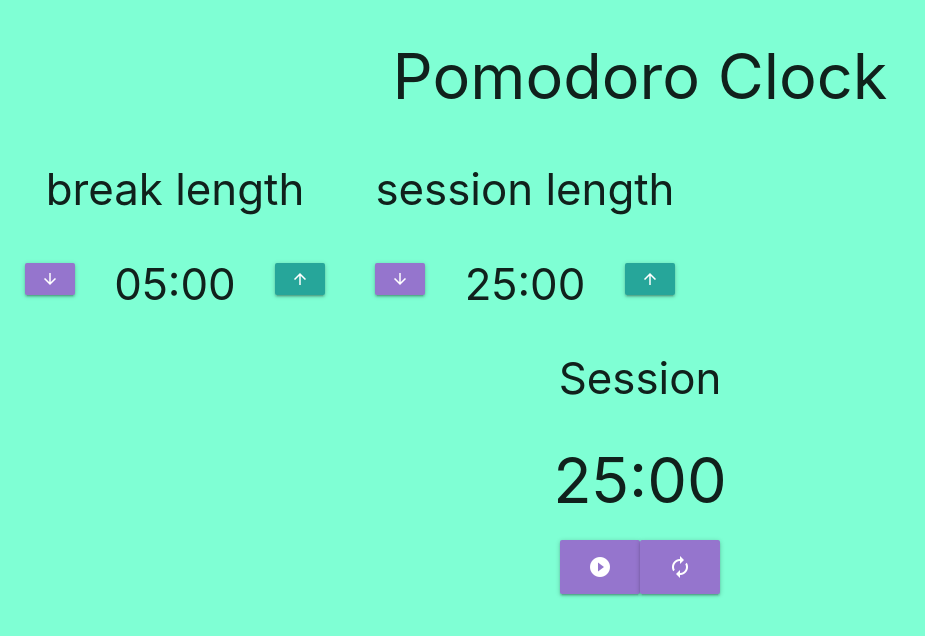
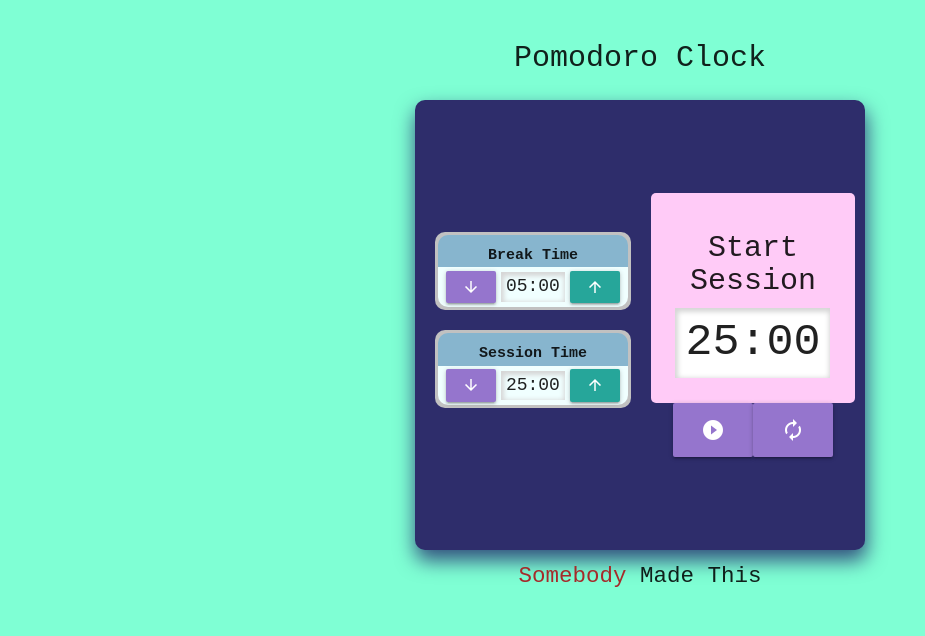
Before and after one commit to ugoxyz/pomodoro, a plain HTML site: page index.html in a window 1280 px wide. Shown: the whole page, without its empty margins (0-925 px from the left). Drawn offline with nearby package versions, Linux system fonts and the light colour scheme.

Commit message:
new updates css

```diff
--- a/index.css
+++ b/index.css
@@ -1,18 +1,125 @@
-.time-sets{
+* {
+    margin: 0;
+    padding: 0;
+    box-sizing: border-box;
+}
+
+@media only screen and (max-width: 800px) {
+    body {
+        transform: scale(0.6);
+    }
+}
+
+.wrapper {
+    height: 90vh;
+}
+
+.main-container {
+    display: flex;
+    margin: auto;
+    width: 450px;
+    height: 450px;
+    justify-content: center;
+    align-items: center;
+    background-color: rgb(46, 45, 107);
+    padding: 10px;
+    box-shadow: 1px 10px 20px 0.5px rgb(50, 80, 126);
+    border-radius: 10px;
+}
+
+body {
+    background-color: aquamarine;
+    font-family: 'Courier New', Courier, monospace;
+}
+
+
+
+.for-length {
+    margin: 10px 10px 10px 0px;
+}
+
+.wrapper-time {
+    background-color: rgb(193, 193, 193);
+    border-radius: 10px;
+    padding: 3px;
+    min-width: 40px;
+}
+
+.time-sets {
+    display: flex;
+    flex-wrap: wrap;
+    flex-direction: row;
+    justify-content: center;
+    align-items: center;
+    background-color: azure;
+    border-radius: 0px 0px 10px 10px
+}
+
+.time-sets h3 {
+    font-size: 1.2rem;
+    box-shadow: inset 1px 2px 5px 2px rgb(214, 214, 214);
+    padding: 5px;
+    min-width: 20px;
+    display: inline-block;
+    margin: 5px;
+
+}
+
+h1 {
+    font-size: 2rem;
+    text-align: center;
+}
+
+.label {
+    font-size: 1.0rem;
+    padding-top: 10px;
+    background-color: rgb(135, 181, 206);
+    font-weight: bolder;
+    border-radius: 10px 10px 0px 0px;
+}
+
+.time-cards {
+    display: flex;
+    flex-direction: column;
+    justify-content: space-evenly;
+    margin: 0px 10px 10px 10px;
+    width: 20vw;
+
+}
+
+.indicators {
     display: grid;
-    grid-template-columns: 50px 200px 50px;
     justify-items: center;
     align-items: center;
+    background-color: rgb(255, 203, 247);
+    border-radius: 5px;
 }
 
-.dual-container{
-    display: grid;
-    grid-template-columns: 1fr 1fr;
-    width: 700px;
-    justify-items: center;
-    align-items: center;
+.indicators h1 {
+    background-color: rgb(255, 255, 255);
+    font-size: 3rem;
+    box-shadow: inset 1px 2px 5px 2px rgb(214, 214, 214);
+    padding: 10px;
+    margin-top: 0;
+
 }
 
-body{
-    background-color: aquamarine;
+.indicators h3 {
+    background-color: rgb(255, 203, 247);
+    margin-bottom: 0;
+    font-size: 2rem;
+    padding: 10px;
 }
+
+.footer {
+    text-align: center;
+    padding: 10px;
+    font-family: 'Courier New', Courier, monospace;
+    font-size: 1.5em;
+}
+
+
+.footer a {
+    text-decoration: none;
+    color: brown;
+}
--- a/index.js
+++ b/index.js
@@ -4,9 +4,7 @@ function App() {
   const [sessionTime, setSessionTime] = React.useState(25 * 60);
   const [timerOn, setTimerOn] = React.useState(false);
   const [onBreak, setOnBreak] = React.useState(false);
-  const [breakAudio, setBreakAudio] = React.useState(
-    new Audio("videoplayback.m4a")
-  );
+  const [breakAudio, setBreakAudio] = React.useState(new Audio("Alarm.mp3"));
 
   const playBreakSound = () => {
     breakAudio.currentTime = 0;
@@ -14,8 +12,8 @@ function App() {
   };
 
   const formatTime = (time) => {
-    let minutes = Math.floor(time/60);
-    let seconds = time%60;
+    let minutes = Math.floor(time / 60);
+    let seconds = time % 60;
     return (
       (minutes < 10 ? "0" + minutes : minutes) +
       ":" +
@@ -62,10 +60,11 @@ function App() {
               setOnBreak(false);
               return sessionTime;
             }
-            return prev-1;
+            return prev - 1;
           });
+
+          nextDate += second;
         }
-        nextDate += second;
       }, 30);
       localStorage.clear();
       localStorage.setItem("interval-id", interval);
@@ -82,46 +81,75 @@ function App() {
     setSessionTime(25 * 60);
   };
   return (
-    <div className="center-align">
+    <div className="wrapper">
+      <div>
         <h1>Pomodoro Clock</h1>
-      <div className="dual-container">
+      </div>
+      <div className="center-align main-container">
+        <div className="time-cards">
           <Length
-          title={"break length"}
+            title={"Break Time"}
             changeTime={changeTime}
             type={"break"}
             time={breakTime}
             formatTime={formatTime}
           />
           <Length
-          title={"session length"}
+            title={"Session Time"}
             changeTime={changeTime}
             type={"session"}
             time={sessionTime}
             formatTime={formatTime}
           />
         </div>
-      <h3>{onBreak ? "Break" : "Session"}</h3>
+        <div>
+          <div className="indicators">
+            <h3>{onBreak ? "Take a Break" : "Start Session"}</h3>
             <h1>{formatTime(displayTime)}</h1>
-      <button className="btn-large deep-purple lighten-2" onClick={controlTime}>
+          </div>
+          <div className="className">
+            <button
+              className="btn-large deep-purple lighten-2"
+              onClick={controlTime}
+            >
               {timerOn ? (
                 <i className="material-icons">pause_circle_filled</i>
               ) : (
                 <i className="material-icons">play_circle_filled</i>
               )}
             </button>
-      <button className="btn-large deep-purple lighten-2" onClick={resetTime}>
+            <button
+              className="btn-large deep-purple lighten-2"
+              onClick={resetTime}
+            >
               <i className="material-icons">autorenew</i>
             </button>
+          </div>
+          <div></div>
+        </div>
+      </div>
+      <div className="footer">
+        {" "}
+        <span>
+          {" "}
+          <a href="">Somebody</a>
+        </span>{" "}
+        Made This
+      </div>
     </div>
   );
 }
 
 function Length({ title, changeTime, type, time, formatTime }) {
   return (
+    <div className="for-length">
+          <div className="wrapper-time">
        <div>
-      <h3> {title}</h3>
+        <p className="label">{title}</p>
+      </div>
         <div className="time-sets">
-        <button  className="btn-small deep-purple lighten-2"
+          <button
+            className="btn-small deep-purple lighten-2"
             onClick={() => changeTime(-60, type)}
           >
             <i className="material-icons">arrow_downward</i>
@@ -135,8 +163,8 @@ function Length({ title, changeTime, type, time, formatTime }) {
           </button>
         </div>
       </div>
+    </div>
   );
 }
 
-
 ReactDOM.render(<App />, document.getElementById("root"));
--- a/pomodoro.css
+++ b/pomodoro.css
@@ -0,0 +1 @@
+/* Nothing here yet*/
--- a/pomodoro.js
+++ b/pomodoro.js
@@ -1,4 +1,4 @@
-let breakIncrementButton = document.getElementById("break-increment");
+/* let breakIncrementButton = document.getElementById("break-increment");
 let breakDecrementButton = document.getElementById("break-decrement");
 let sessionIncrementButton = document.getElementById("session-increment");
 let sessionDecrementButton = document.getElementById("session-decrement");
@@ -49,3 +49,5 @@ minuteDisplay -=1;
 
     return minuteDisplay + ":" + secondDisplay;
 }
+
+*/
```
Also changed, not shown: index copy.html (+5 -4 lines), 1 other file. Lines whose indentation alone changed are shown as unchanged.
